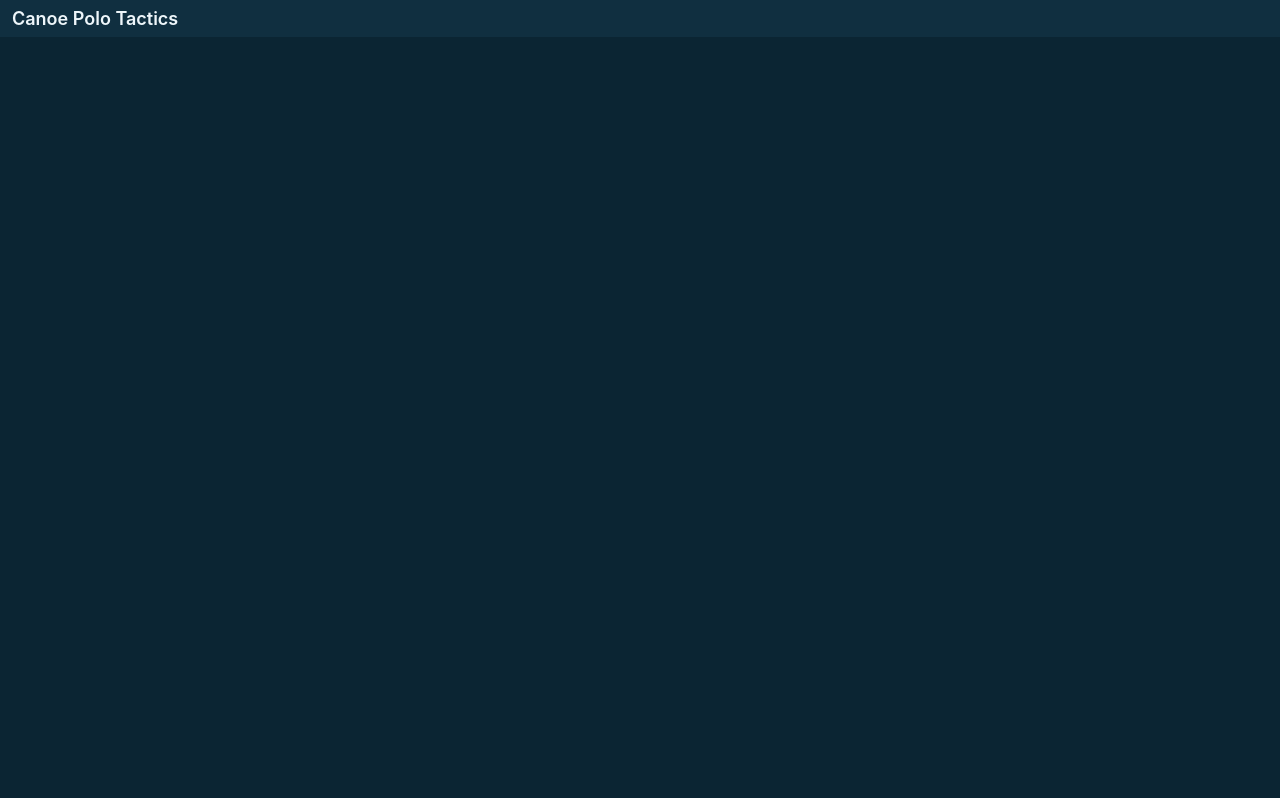
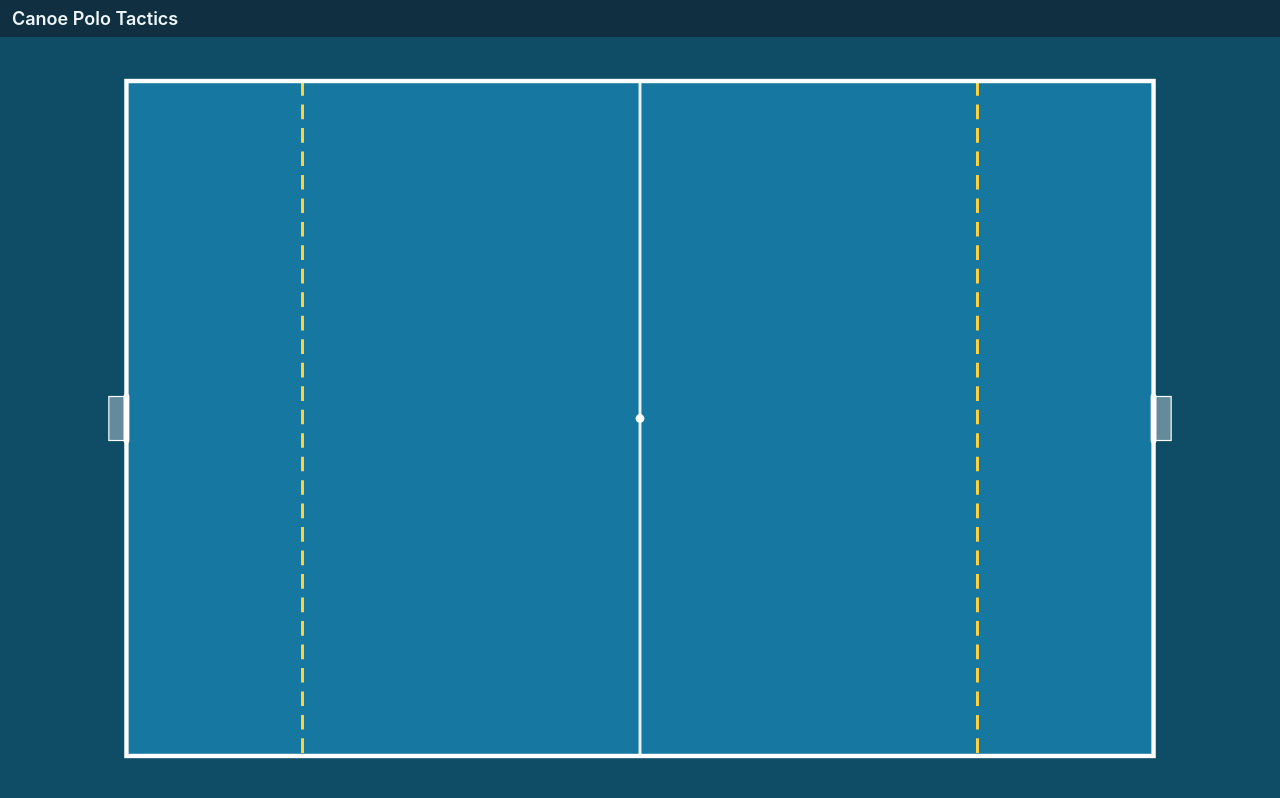
Before and after one commit to anobleperson/canoe-polo-tactics, a plain HTML site: page index.html in a window 1280 px wide. Drawn offline with Linux system fonts and the light colour scheme.

Commit message:
Step 2: draw canoe polo pitch to scale
Co-Authored-By: Claude Opus 5.5 <noreply@anthropic.com>

```diff
--- a/css/style.css
+++ b/css/style.css
@@ -76,3 +76,14 @@ body {
   .title { display: none; }
   .tools { margin-left: 0; }
 }
+
+/* Pitch */
+.water { fill: #0f4c66; }
+.pitch-area { fill: #1677a0; }
+.line { stroke: #ffffff; stroke-width: 0.1; fill: none; }
+.line.six { stroke: #ffd23f; stroke-dasharray: 0.5 0.3; }
+.line.halfway { stroke-opacity: 0.9; }
+.boundary { stroke-width: 0.15; }
+.spot { fill: #ffffff; }
+.goal-net { fill: rgba(255, 255, 255, 0.35); stroke: #ffffff; stroke-width: 0.04; }
+.goal-bar { stroke: #ffffff; stroke-width: 0.2; stroke-linecap: round; }
--- a/js/main.js
+++ b/js/main.js
@@ -1,2 +1,6 @@
+import { drawPitch, applyView } from './pitch.js';
+
 const svg = document.getElementById('board');
-svg.setAttribute('viewBox', '0 0 35 23');
+
+svg.appendChild(drawPitch());
+applyView(svg, 'full');
--- /dev/null
+++ b/js/pitch.js
@@ -0,0 +1,47 @@
+import { el } from './svg.js';
+
+// All dimensions are in metres. Long axis is x (goal to goal).
+export const PITCH = { length: 35, width: 23, goalWidth: 1.5, sixMetre: 6 };
+
+// Space shown around the pitch so boats on the lines are fully visible.
+const MARGIN = 1.5;
+
+// Visible area for a court mode: { x, y, w, h }.
+// Half court shows the right-hand (attacking) half with one goal.
+export function viewRect(court) {
+  const { length: L, width: W } = PITCH;
+  if (court === 'half') {
+    return { x: L / 2 - MARGIN, y: -MARGIN, w: L / 2 + 2 * MARGIN, h: W + 2 * MARGIN };
+  }
+  return { x: -MARGIN, y: -MARGIN, w: L + 2 * MARGIN, h: W + 2 * MARGIN };
+}
+
+export function applyView(svg, court) {
+  const r = viewRect(court);
+  svg.setAttribute('viewBox', `${r.x} ${r.y} ${r.w} ${r.h}`);
+}
+
+function goal(x, facing) {
+  const { width: W, goalWidth: G } = PITCH;
+  const y0 = W / 2 - G / 2;
+  // Net drawn behind the goal line, crossbar on the line.
+  return el('g', { class: 'goal' }, [
+    el('rect', { x: facing > 0 ? x - 0.6 : x, y: y0, width: 0.6, height: G, class: 'goal-net' }),
+    el('line', { x1: x, y1: y0, x2: x, y2: y0 + G, class: 'goal-bar' }),
+  ]);
+}
+
+export function drawPitch() {
+  const { length: L, width: W, sixMetre: S } = PITCH;
+  return el('g', { id: 'pitch' }, [
+    el('rect', { x: -50, y: -50, width: L + 100, height: W + 100, class: 'water' }),
+    el('rect', { x: 0, y: 0, width: L, height: W, class: 'pitch-area' }),
+    el('line', { x1: S, y1: 0, x2: S, y2: W, class: 'line six' }),
+    el('line', { x1: L - S, y1: 0, x2: L - S, y2: W, class: 'line six' }),
+    el('line', { x1: L / 2, y1: 0, x2: L / 2, y2: W, class: 'line halfway' }),
+    el('circle', { cx: L / 2, cy: W / 2, r: 0.15, class: 'spot' }),
+    el('rect', { x: 0, y: 0, width: L, height: W, class: 'line boundary' }),
+    goal(0, 1),
+    goal(L, -1),
+  ]);
+}
--- /dev/null
+++ b/js/svg.js
@@ -0,0 +1,18 @@
+const NS = 'http://www.w3.org/2000/svg';
+
+// Create an SVG element with attributes and optional children.
+export function el(tag, attrs = {}, children = []) {
+  const node = document.createElementNS(NS, tag);
+  for (const [k, v] of Object.entries(attrs)) node.setAttribute(k, v);
+  for (const child of children) node.appendChild(child);
+  return node;
+}
+
+// Convert a pointer event's screen position to SVG (pitch metre) coordinates.
+export function toSvgPoint(svg, evt) {
+  const pt = svg.createSVGPoint();
+  pt.x = evt.clientX;
+  pt.y = evt.clientY;
+  const p = pt.matrixTransform(svg.getScreenCTM().inverse());
+  return { x: p.x, y: p.y };
+}
```
Also changed, not shown: 1 other file.
